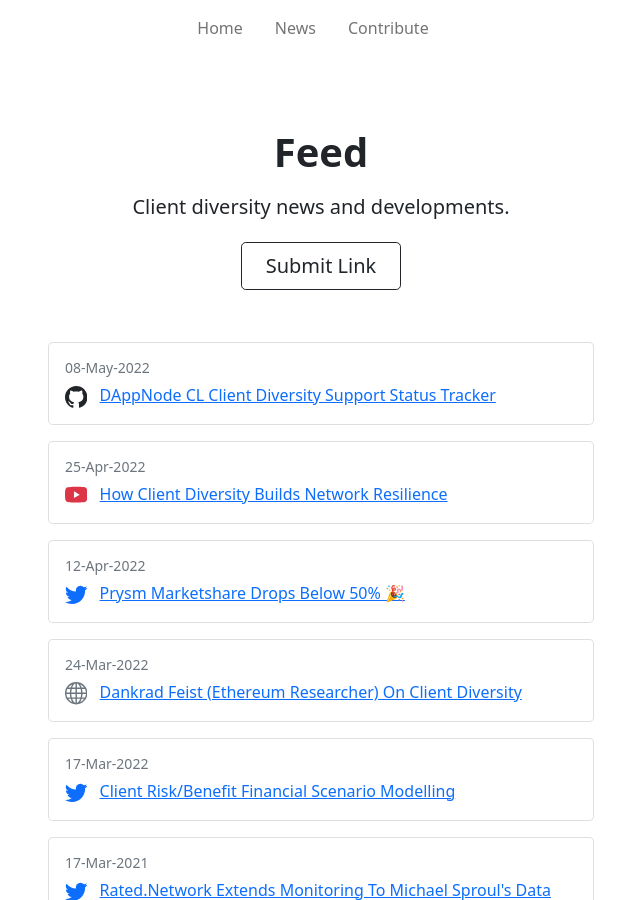
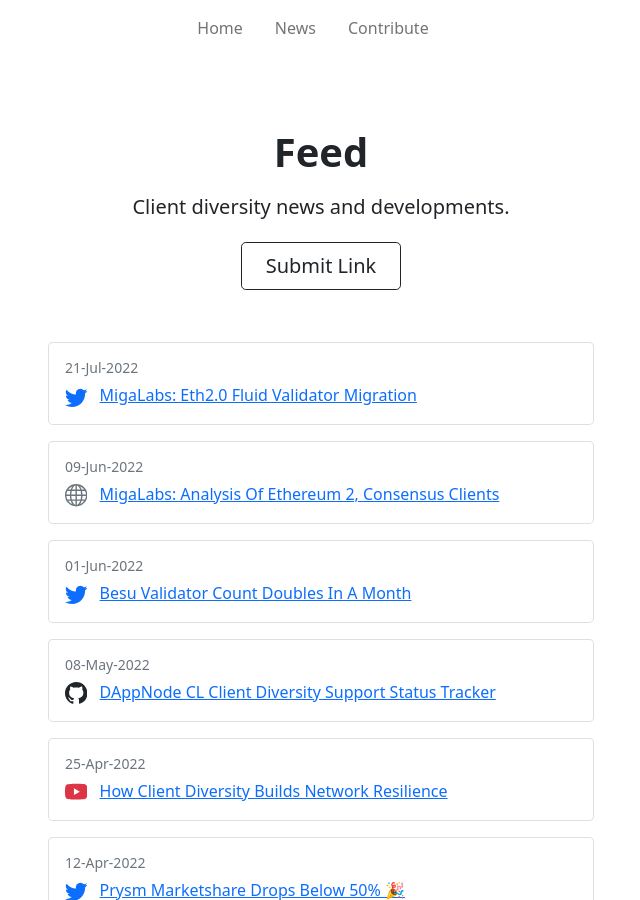
Before and after one commit to etheralpha/clientdiversity-org, a Jekyll site: the page built from feed.md, in a window 1280 px wide and 900 px high. Shown: the whole window, without its empty margins (319-959 px from the left). Built offline with Jekyll 4.4.1, drawn with Linux system fonts in a browser that asks for light colours.

Commit message:
update feed

```diff
--- a/_data/feed.yml
+++ b/_data/feed.yml
@@ -2,7 +2,15 @@
 #   title:
 #   date:   # format: 04-Apr-2022
 
-
+- link: https://twitter.com/miga_labs/status/1550130663516282884
+  title: "MigaLabs: Eth2.0 Fluid validator migration"
+  date: 21-Jul-2022
+- link: https://medium.com/@migalabs/analysis-of-ethereum-2-consensus-clients-dfede8e0145e
+  title: "MigaLabs: Analysis of Ethereum 2, Consensus Clients"
+  date: 09-Jun-2022
+- link: https://twitter.com/ethingfrankly/status/1532143752948551680
+  title: Besu validator count doubles in a month
+  date: 01-Jun-2022
 - link: https://github.com/dappnode/DAppNode/issues/389
   title: DAppNode CL Client Diversity Support Status Tracker
   date: 08-May-2022
```
